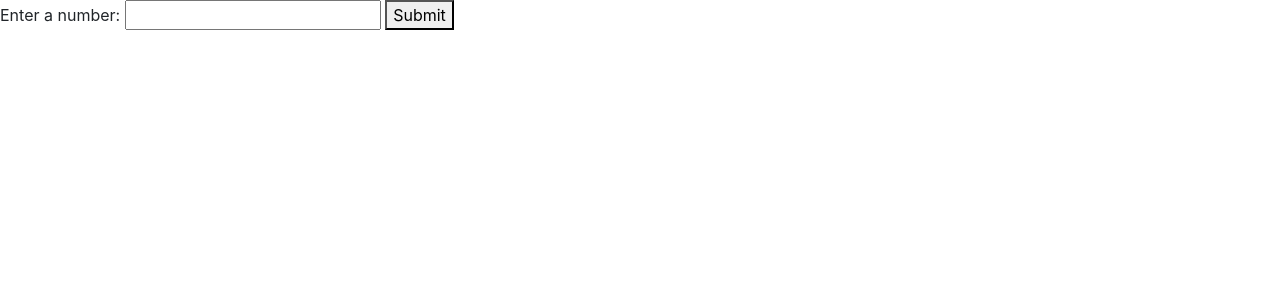
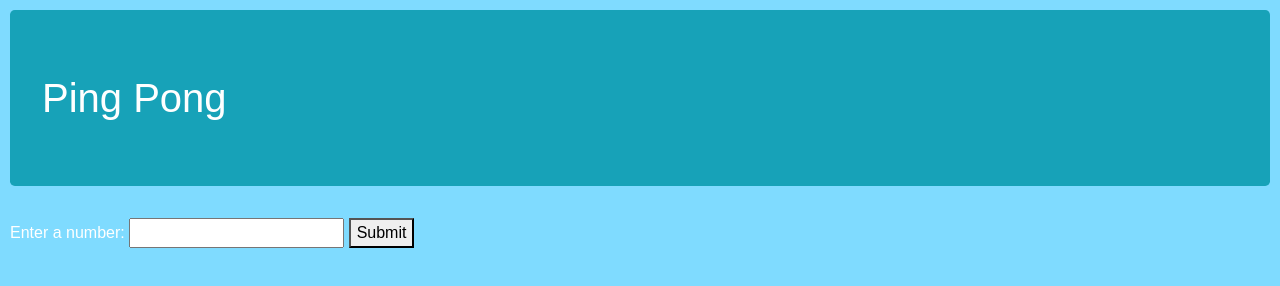
Before and after one commit to bkiggen/ping-pong-webpack, a website built with webpack: page src/index.html in a window 1280 px wide. Built offline with nearby package versions, Linux system fonts and the light colour scheme.

Commit message:
fix bootstrap/css dependency

```diff
--- a/src/index.html
+++ b/src/index.html
@@ -1,10 +1,10 @@
 <!DOCTYPE html>
 <html>
   <head>
-    <script src="https://ajax.googleapis.com/ajax/libs/jquery/1.12.0/jquery.min.js"></script>
     <title>Ping Pong</title>
   </head>
   <body>
+    <h1 class="jumbotron bg-info">Ping Pong</h1>
     <form id="ping-pong-form">
       <label for="goal">Enter a number:</label>
       <input id="goal" type="number">
--- a/src/main.js
+++ b/src/main.js
@@ -1,8 +1,8 @@
 import  pingPong  from './ping-pong';
-import './styles.css';
 import $ from 'jquery';
 import 'bootstrap';
 import 'bootstrap/dist/css/bootstrap.min.css';
+import './styles.css';
 
 $(document).ready(function() {
   $('#ping-pong-form').submit(function(event) {
--- a/src/styles.css
+++ b/src/styles.css
@@ -1,3 +1,6 @@
 body {
   background-color: #7FDBFF;
+  color: white;
+  padding: 10px;
+  font-family: sans-serif;
 }
```
Also changed, not shown: index.html (deleted), main.js (deleted).
